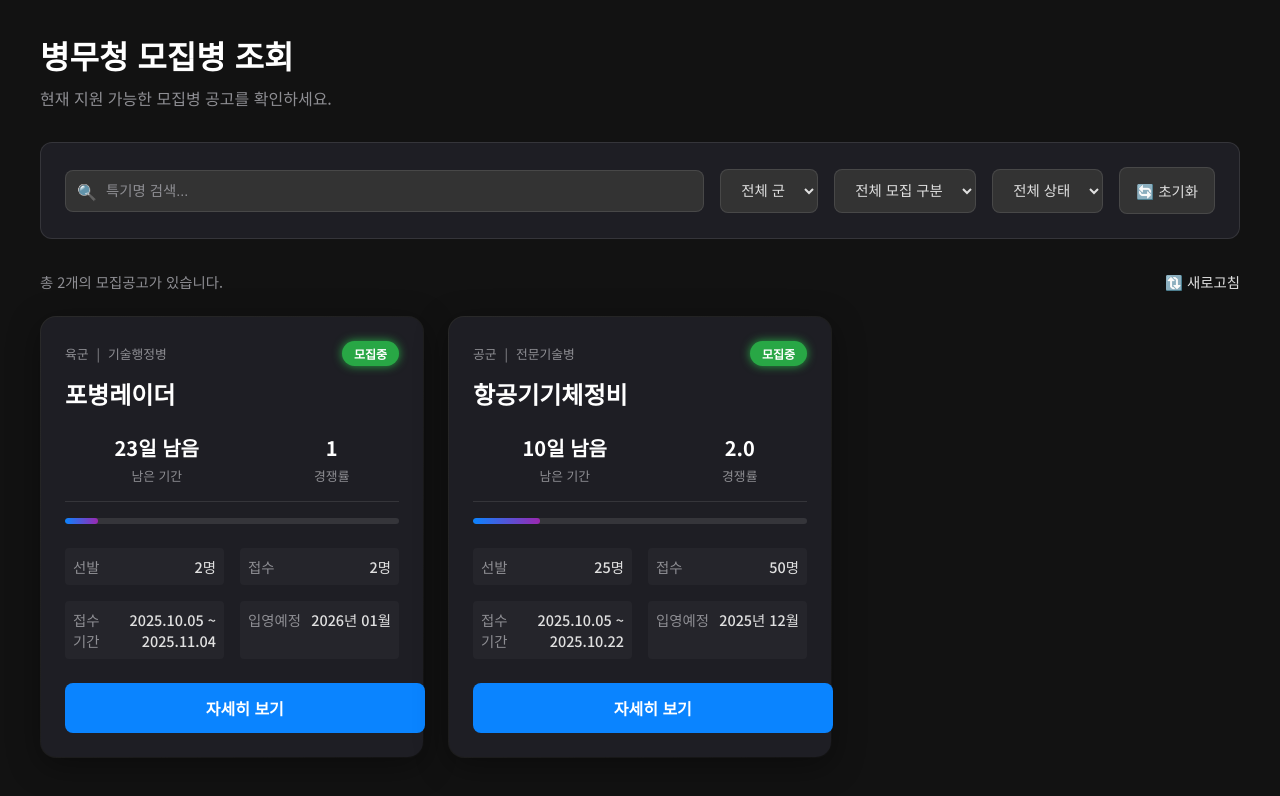
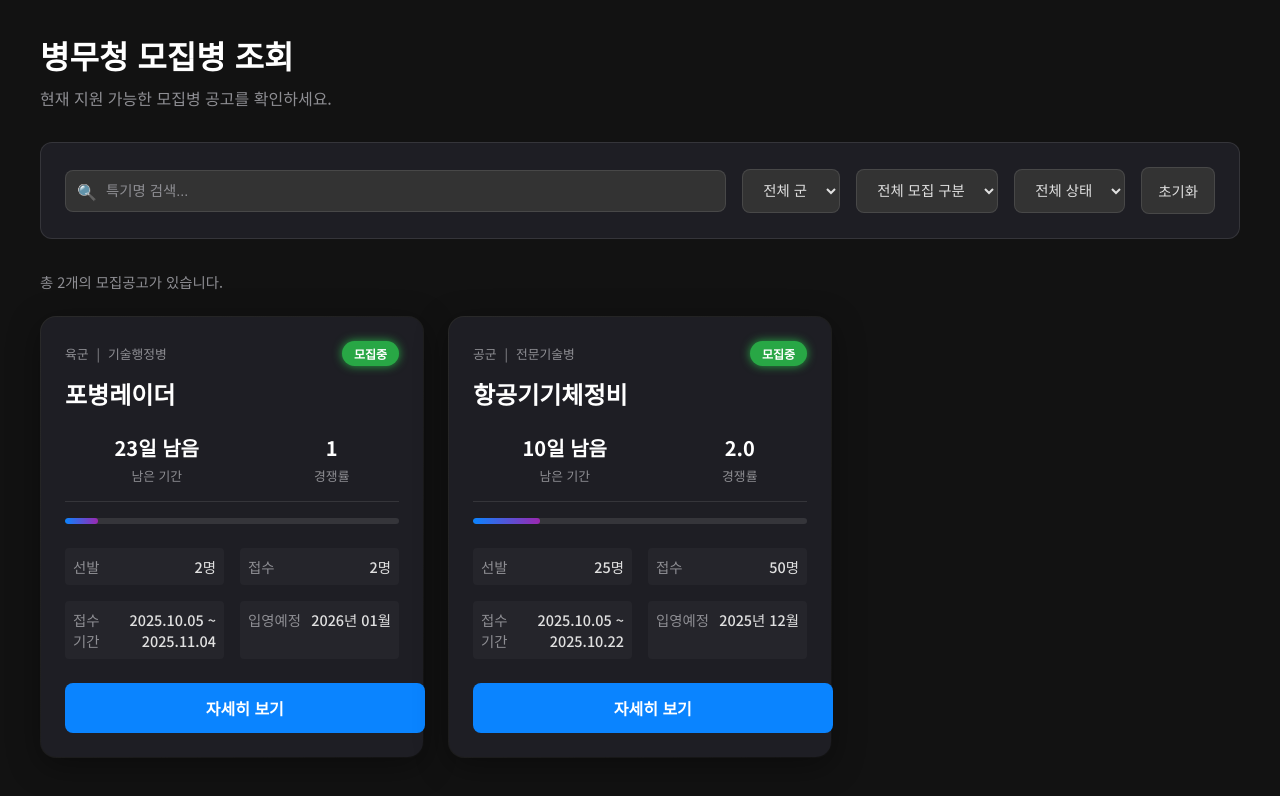
Before and after one commit to Enlist-Korea/Enlist-korea, a React (Vite) app: page / in a window 1280 px wide. Shown: the top 796 px of the page. Built offline with nearby package versions, Linux system fonts and the light colour scheme.

Commit message:
feat: 새로 고침 버튼 삭제

```diff
--- a/src/pages/ListPage.jsx
+++ b/src/pages/ListPage.jsx
@@ -235,7 +235,7 @@ export const ListPage = () => {
             className="reset-btn"
             onClick={handleReset}
           >
-            🔄 초기화{" "}
+            초기화{" "}
           </button>{" "}
         </div>{" "}
       </div>{" "}
@@ -247,9 +247,6 @@ export const ListPage = () => {
             있습니다.{" "}
           </span>
         )}{" "}
-        <span className="refresh-btn" onClick={loadData}>
-          🔃 새로고침{" "}
-        </span>{" "}
       </div>
       <main>{renderContent()}</main>{" "}
     </div>
```
